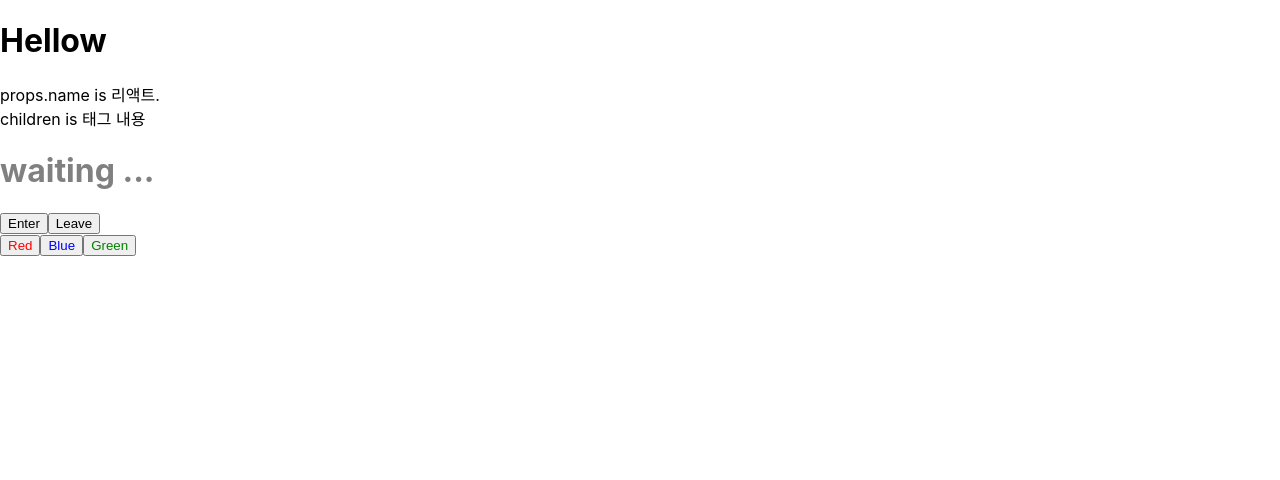
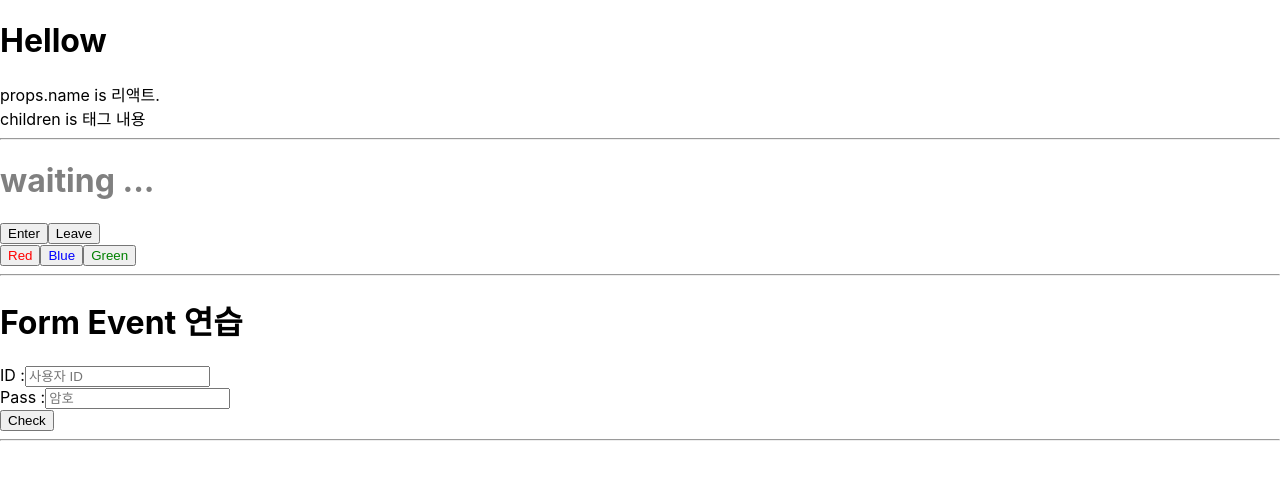
Before and after one commit to FlynnHer/react_Alpha, a React (Create React App) app: page / in a window 1280 px wide. Shown: the top 480 px of the page. Built offline with nearby package versions, Linux system fonts and the light colour scheme.

Commit message:
form, event : 여러값 동시 관리

```diff
--- a/src/study/Alpha.js
+++ b/src/study/Alpha.js
@@ -1,10 +1,15 @@
 import MyProps from './MyProps';
 import MyUseState from './hooks/MyUseState'
+import FormEvent from './hooks/FormEvent';
 function Alpha () {
   return (
     <div>
       <MyProps name="리액트"> 태그 내용 </MyProps>
-      <MyUseState/>
+      <hr/>
+      <MyUseState />
+      <hr/>
+      <FormEvent />
+      <hr/>
 
     </div>
   )
--- /dev/null
+++ b/src/study/hooks/FormEvent.js
@@ -0,0 +1,50 @@
+import { useState } from "react";
+
+const FormEvent = ()=> {
+  const [ form, setForm ] = useState({
+    id: '',
+    pass: ''
+  });
+  const { id, pass } = form;
+
+  //-- Actions ---------------------------
+  // Form 의 값을 객체로 묶어서 처리하는 조금은 특이한 형태
+  const onChange = (e)=> {
+    const nextForm = {
+      ...form,                        // 기존 내용 읽어오기
+      [e.target.name]: e.target.value // 변경값 덮어쓰기
+    };
+    console.log(e.target.name)
+    setForm(nextForm);
+  }
+  const onKeyPress = (e)=> {
+    console.log(e.key);
+    if(e.key==='Enter') {
+      onClick();
+    }
+  };
+  const onClick = ()=> {
+    if(id==='' || pass==='') {
+      alert("글자를 입력해 주세요");
+      return;
+    }
+    alert(id +" : " +pass);
+    setForm({id:'', pass:''});
+  }
+
+  //-- return Body ------------------------
+  return (
+    <div>
+      <h1> Form Event 연습 </h1>
+      ID :
+      <input type="text" name="id" placeholder="사용자 ID" value={id} onChange={onChange} />
+      <br />
+      Pass :
+      <input type="text" name="pass" placeholder="암호" value={pass} onChange={onChange} onKeyPress={onKeyPress} />
+      <br />
+      <button onClick={onClick}>Check</button>
+    </div>
+  )
+}
+
+export default FormEvent;
```
